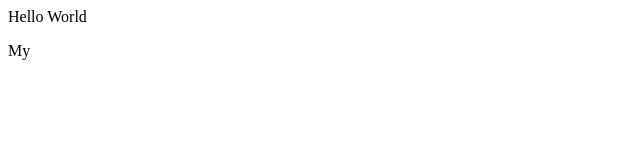
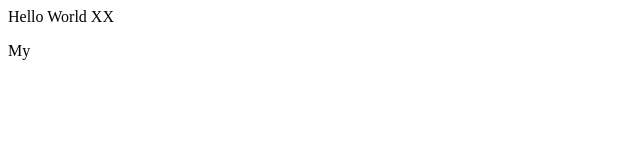
Before and after one commit to Rejaulh/Golakganj-Project-Frontend, a plain HTML site: page index.html in a window 1280 px wide. Shown: the full height of the page, 0-640 px from the left. Drawn offline with Linux system fonts and the light colour scheme.

Commit message:
add some

```diff
--- a/index.html
+++ b/index.html
@@ -1,2 +1,2 @@
-<p>Hello World</p>
+<p>Hello World XX</p>
 <p>My</p>
```
